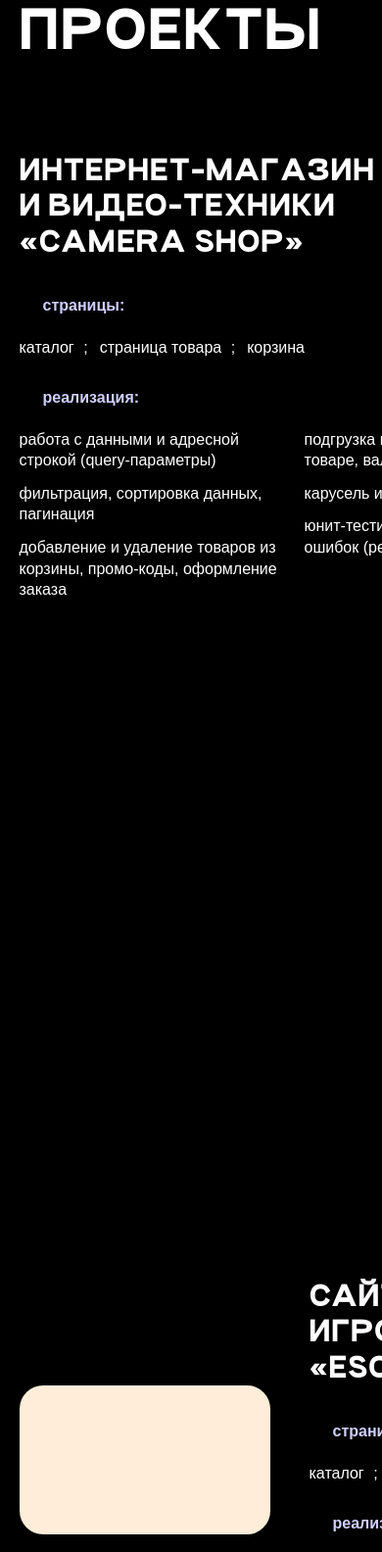
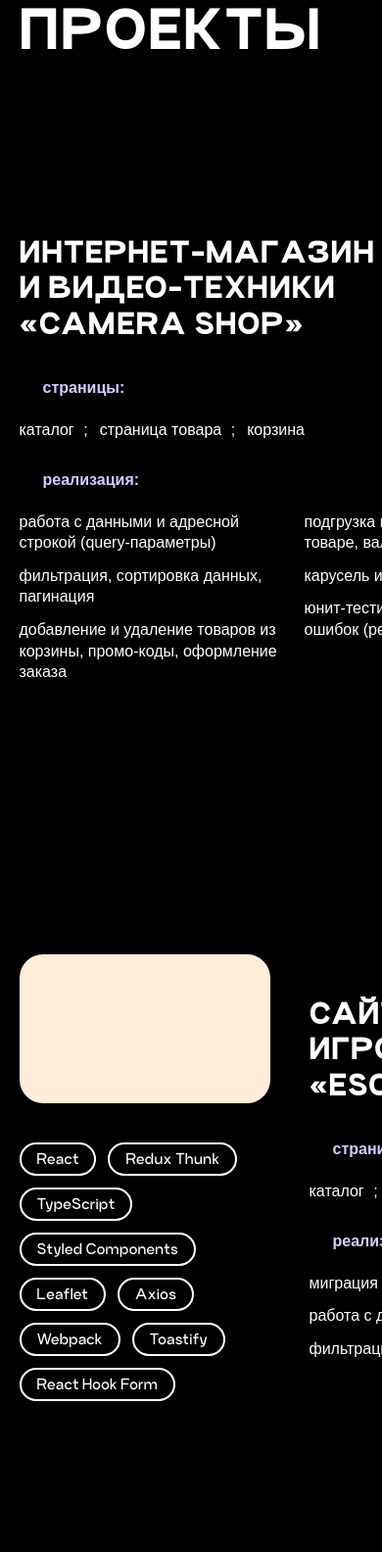
Before and after one commit to demetr1ss/portfolio, a website: page source/index.html in a window 390 px wide. Shown: the part 1203-2787 px from the top of the page at 98% size. Drawn offline with nearby package versions, Linux system fonts and the light colour scheme; files that its build step writes are made by us from their sources; a web font is replaced by a local one.

Commit message:
fix: фикс адаптив 1440 / 1600

```diff
--- a/source/sass/blocks/presentation.scss
+++ b/source/sass/blocks/presentation.scss
@@ -171,4 +171,8 @@
   @include hover-focus {
     scale: 1.06;
   }
+
+  @include vp-1599 {
+    transform: translateX(70%);
+  }
 }
--- a/source/sass/blocks/project.scss
+++ b/source/sass/blocks/project.scss
@@ -1,42 +1,55 @@
 .project {
   display: grid;
-  grid-template-areas:
-    "a b"
-    "c d";
   justify-content: space-between;
   column-gap: 40px;
+
+  .project__information {
+    grid-area: information;
+  }
+
+  .project__presentation {
+    grid-area: presentation;
+  }
+
+  .project__stack {
+    grid-area: stack;
+  }
 
   &--escape-room,
   &--sedona,
   &--simple-hotel-check,
   &--keksobooking {
-    .project__presentation {
-      grid-area: a;
-    }
-
-    .project__information {
-      grid-area: b;
-    }
-
-    .project__stack {
-      grid-area: c;
-    }
+    grid-template-areas:
+      "presentation information"
+      "stack clear";
   }
 
   &--camera-shop,
   &--six-cities,
   &--big-trip,
   &--scrum-board {
-    .project__presentation {
-      grid-area: b;
+    grid-template-areas:
+      "information presentation"
+      "clear stack";
+  }
+
+  @include vp-1599 {
+    &--escape-room,
+    &--sedona,
+    &--simple-hotel-check,
+    &--keksobooking {
+      grid-template-areas:
+        "presentation information"
+        "stack information";
     }
 
-    .project__information {
-      grid-area: a;
-    }
-
-    .project__stack {
-      grid-area: d;
+    &--camera-shop,
+    &--six-cities,
+    &--big-trip,
+    &--scrum-board {
+      grid-template-areas:
+        "information presentation"
+        "information stack";
     }
   }
 }
--- a/source/sass/blocks/slogan.scss
+++ b/source/sass/blocks/slogan.scss
@@ -36,6 +36,11 @@
   line-height: 132%;
   letter-spacing: 0.02em;
   text-transform: uppercase;
+
+  @include vp-1599 {
+    font-size: 52px;
+    line-height: 100%;
+  }
 }
 
 .slogan__link {
```
